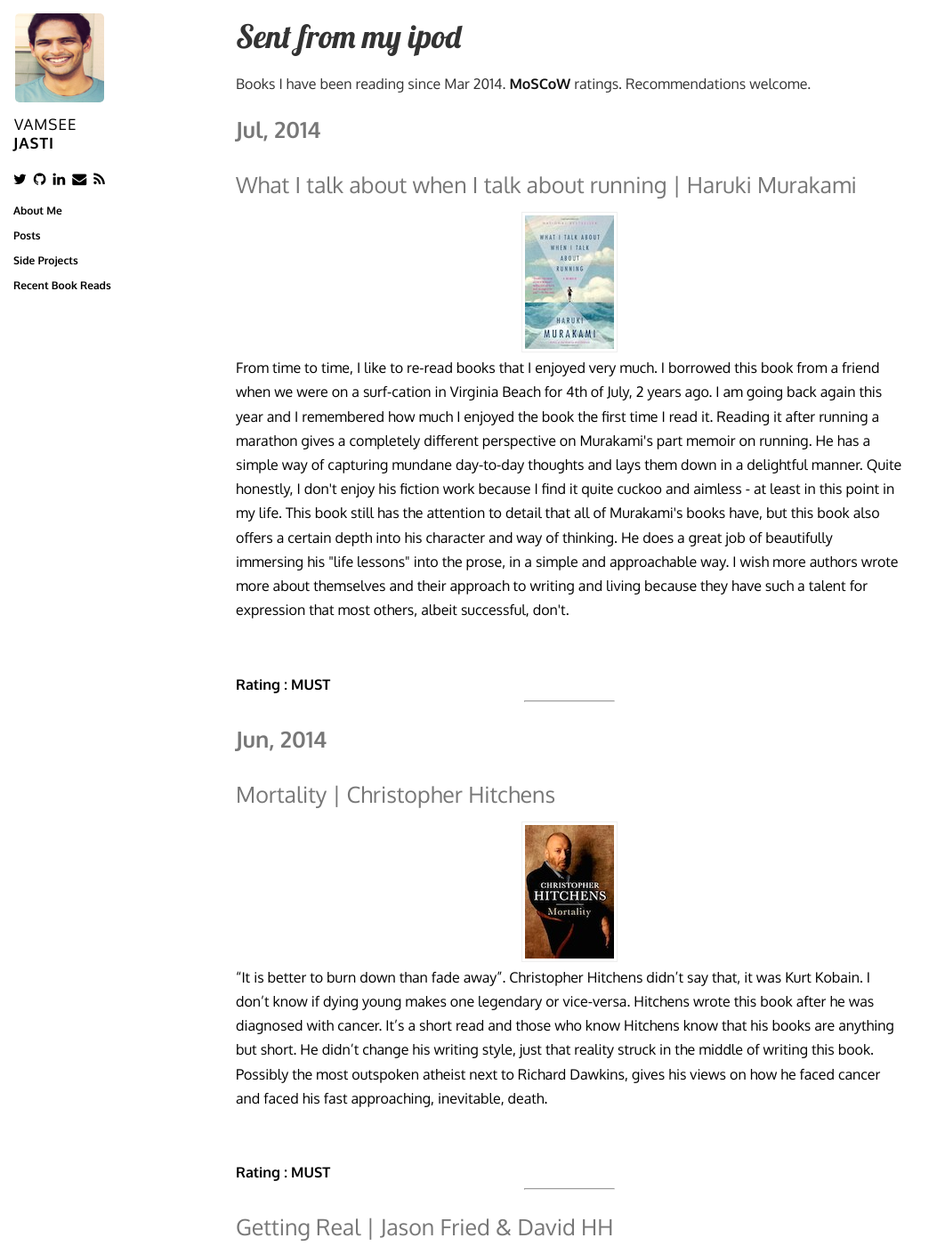
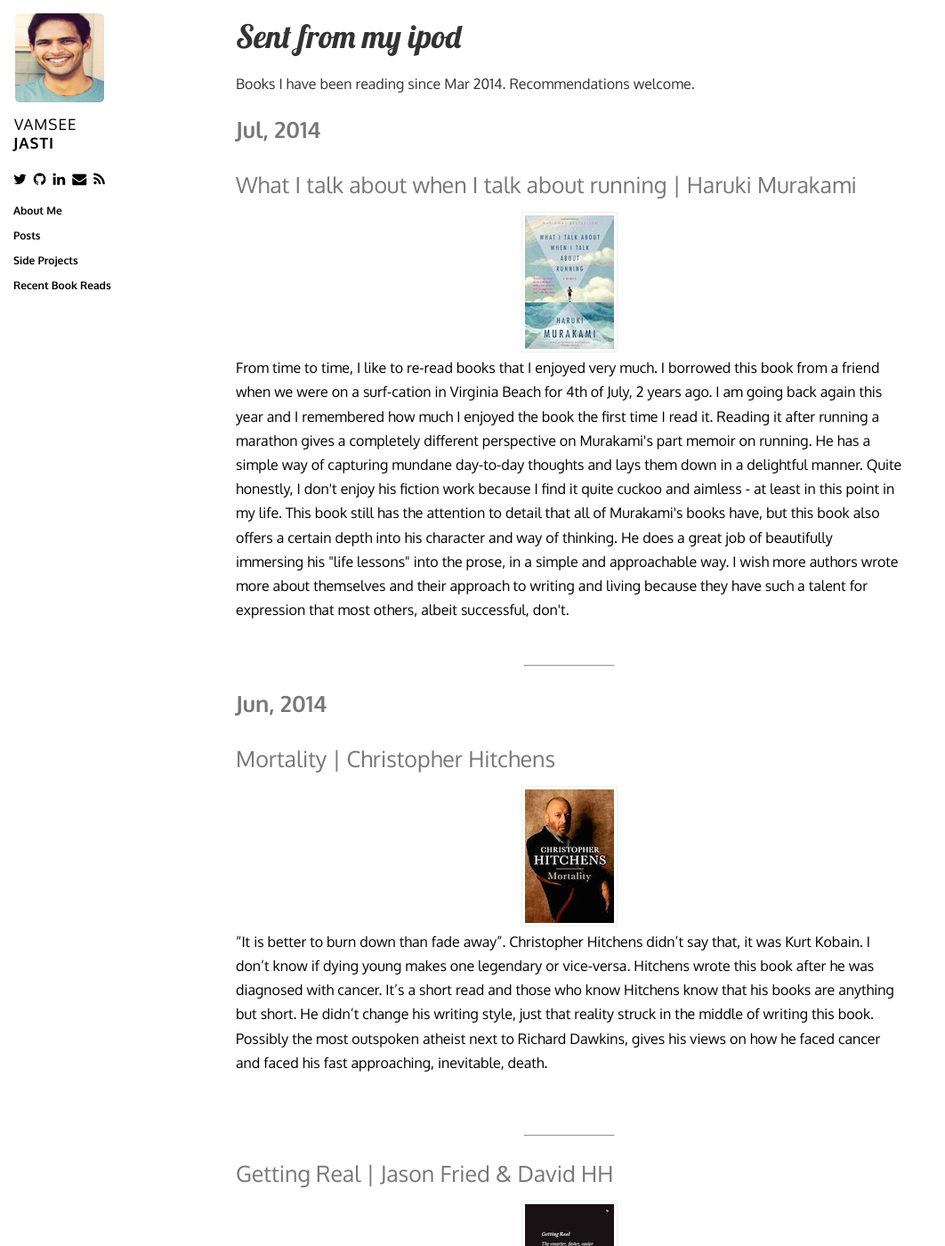
Before and after one commit to jasti/jasti.github.io, a Jekyll site: the page built from books.html, in a window 1280 px wide and 1400 px high. Shown: the whole window at 89% size, without its empty margins (0-1062 px from the left). Built offline with Jekyll 4.4.1, drawn with Linux system fonts in a browser that asks for light colours; nearby versions of some CDN libraries; Markdown is read by kramdown in place of the engine named in the settings; some of the changed text lies outside the part shown.

Commit message:
remove ratings

```diff
--- a/books.html
+++ b/books.html
@@ -4,7 +4,7 @@
 ---
 <section class="content">
 <h1>{{ site.blog_name }} </h1>
-<h4> Books I have been reading since Mar 2014. <a href ="http://en.wikipedia.org/wiki/MoSCoW_method">MoSCoW</a> ratings. Recommendations welcome. </h4>
+<h4> Books I have been reading since Mar 2014. Recommendations welcome. </h4>
 
 <h3> <b> Jul, 2014 </b></h3>
 
@@ -16,8 +16,7 @@
 From time to time, I like to re-read books that I enjoyed very much. I borrowed this book from a friend when we were on a surf-cation in Virginia Beach for 4th of July, 2 years ago. I am going back again this year and I remembered how much I enjoyed the book the first time I read it. Reading it after running a marathon gives a completely different perspective on Murakami's part memoir on running. He has a simple way of capturing mundane day-to-day thoughts and lays them down in a delightful manner. Quite honestly, I don't enjoy his fiction work because I find it quite cuckoo and aimless - at least in this point in my life. This book still has the attention to detail that all of Murakami's books have, but this book also offers a certain depth into his character and way of thinking. He does a great job of beautifully immersing his "life lessons" into the prose, in a simple and approachable way. I wish more authors wrote more about themselves and their approach to writing and living because they have such a talent for expression that most others, albeit successful, don't.
 </p>
 <br>
-<br>
-<b>Rating : MUST </b>
+
 <hr width="100">
 
 <h3> <b> Jun, 2014 </b></h3>
@@ -30,7 +29,6 @@
 </p>
 <br>
 <br>
-<b>Rating : MUST </b>
 <hr width="100">
 
 
@@ -43,7 +41,6 @@
 </p>
 <br>
 <br>
-<b>Rating : MUST </b>
 <hr width="100">
 
 
@@ -60,7 +57,6 @@
 </p>
 <br>
 <br>
-<b>Rating : MUST </b>
 <hr width="100">
 
 
@@ -71,7 +67,6 @@
 </p>
 <br>
 <br>
-<b>Rating : MUST </b>
 <hr width="100">
 
 
@@ -84,8 +79,7 @@
 It was a course reading for one of my data science classes in my MBA, but I went back and re-read it. More than half of the book is covered with code and I skipped over it because your actual implementation is usually fairly restrictive in terms of choices in reality. However, the book does an excellent job of giving a broad idea about all the visulaizations possible and a broad overview of industry grade tools. Visualization is a relatively new subject and this book gives you a good grounding if you ever plan on working with visualizations.
 </p>
 <br>
-<br>
-<b>Rating : SHOULD </b>
+
 <hr width="100">
 
 
@@ -98,8 +92,7 @@
 Quintessential Hitchens. Brash, witty, condescending yet spacious observations on subjects that have been near and dear to him over the decades. Most people who have read Hitchens have polar feelings. You will either idolize or detest him. This book is no different. There are a lot of times that Hitchens assumes that the people reading his books know as much about subjects as he does and that's why he is a great writer's writer but for mere mortals like me, it takes a bit of brain massaging to get through.
 </p>
 <br>
-<br>
-<b>Rating : SHOULD </b>
+
 <hr width="100">
 
 
@@ -109,8 +102,7 @@
 If you can get past beyond the corny title of the book, the material is discussed in a very intellectual tone and is quite inspiring. This is one of the best, if not the best, book on spiritualism I have come across. Matthieu lays out the Buddhist philosophy of training your mind to be happy in a very digestible manner directed at a modern audience.
 </p>
 <br>
-<br>
-<b>Rating : MUST </b>
+
 <hr width="100">
 
 
```
